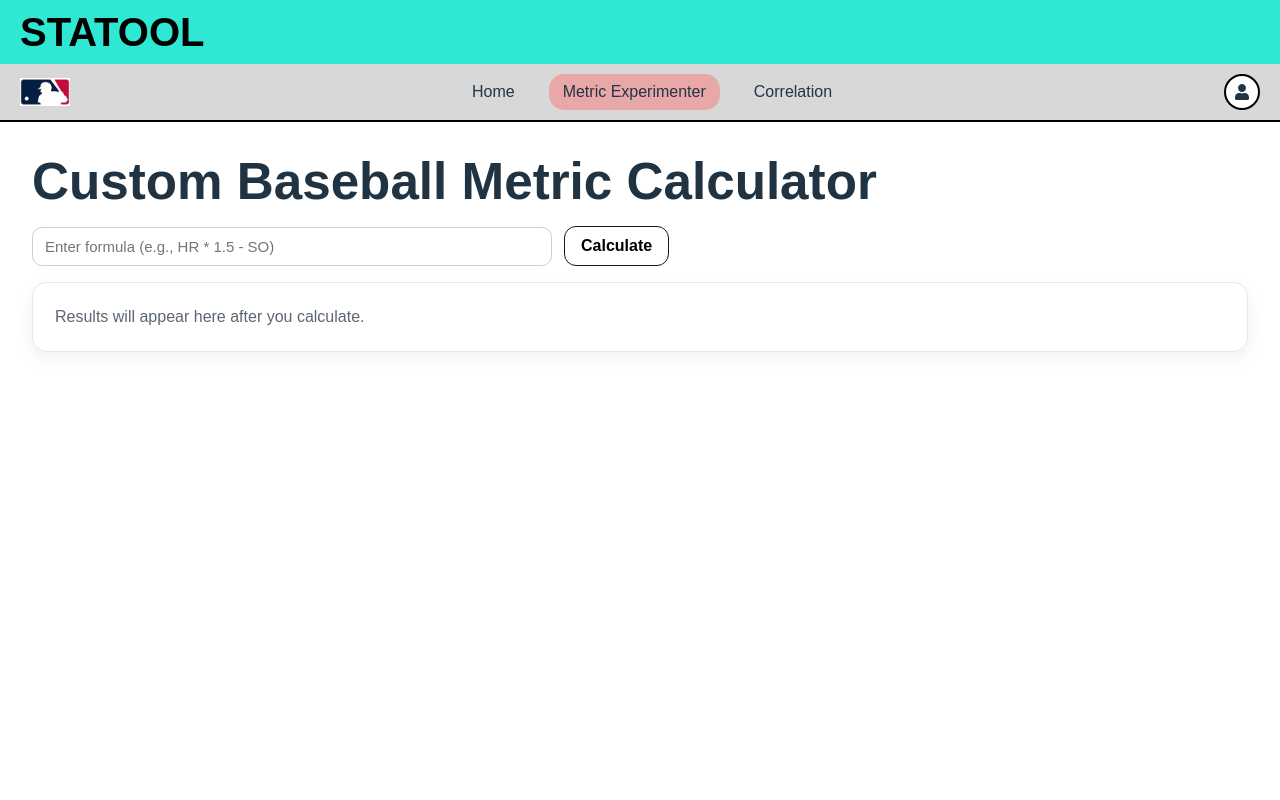
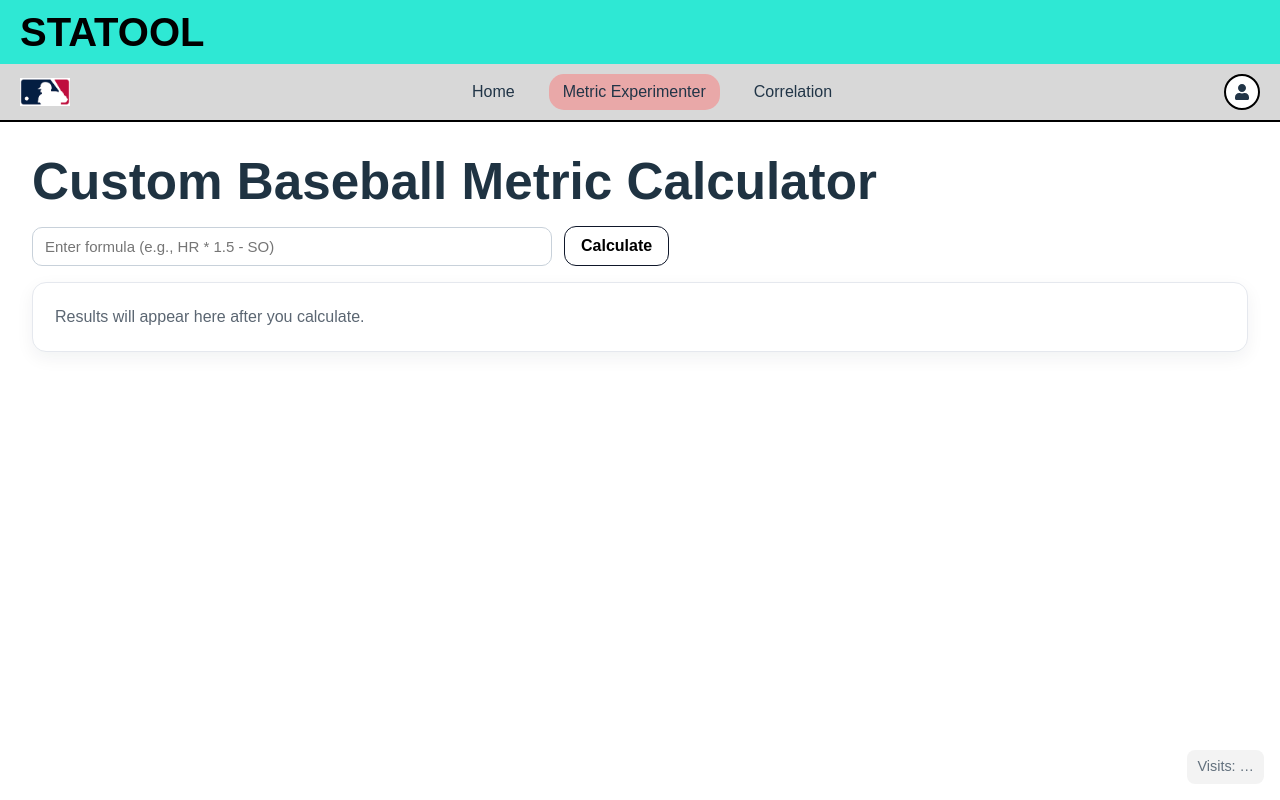
Before and after one commit to shunnagata35/Baseball_app_frontend, a React (Vite) app: page / in a window 1280 px wide. Built offline with nearby package versions, Linux system fonts and the light colour scheme.

Commit message:
new commit

```diff
--- a/src/App.jsx
+++ b/src/App.jsx
@@ -1,17 +1,47 @@
-import React, { useState } from "react";
+import React, { useState, useEffect } from "react";
 import Navbar from "./Navbar";
 import Calculator from "./Calculator";
-import Correlation from "./Correlation";  // <-- new
+import Correlation from "./Correlation";   // <-- make sure this file exists
+import axios from "axios";
 
 function App() {
-  const [activeTab, setActiveTab] = useState("metric"); // or "home"
+  const [activeTab, setActiveTab] = useState("metric"); // default tab
+  const [visitCount, setVisitCount] = useState(null);
+
+  // Count visits every time the app mounts
+  useEffect(() => {
+    axios
+      .post("https://<your-render-backend>.onrender.com/api/visit")
+      .then((res) => {
+        setVisitCount(res.data.total);
+      })
+      .catch((err) => console.error("Error logging visit:", err));
+  }, []);
 
   return (
     <div style={{ height: "100vh", width: "100vw", overflow: "auto" }}>
       <Navbar activeTab={activeTab} setActiveTab={setActiveTab} />
+
+      {/* Render pages based on active tab */}
       {activeTab === "metric" && <Calculator />}
       {activeTab === "leaderboard" && <Leaderboard />}
-      {activeTab === "correlation" && <Correlation />}  {/* <-- new */}
+      {activeTab === "correlation" && <Correlation />}
+
+      {/* Visit counter (optional UI) */}
+      <div
+        style={{
+          position: "fixed",
+          right: 16,
+          bottom: 16,
+          opacity: 0.7,
+          background: "#eee",
+          padding: "6px 10px",
+          borderRadius: "8px",
+          fontSize: "0.9rem",
+        }}
+      >
+        Visits: {visitCount ?? "…"}
+      </div>
     </div>
   );
 }
```
